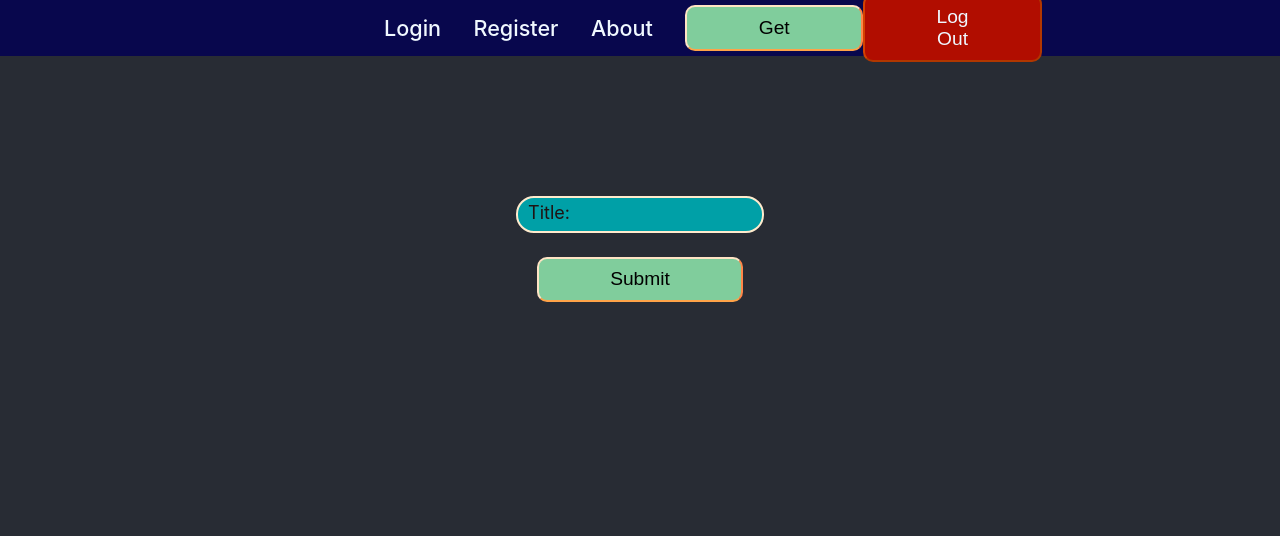
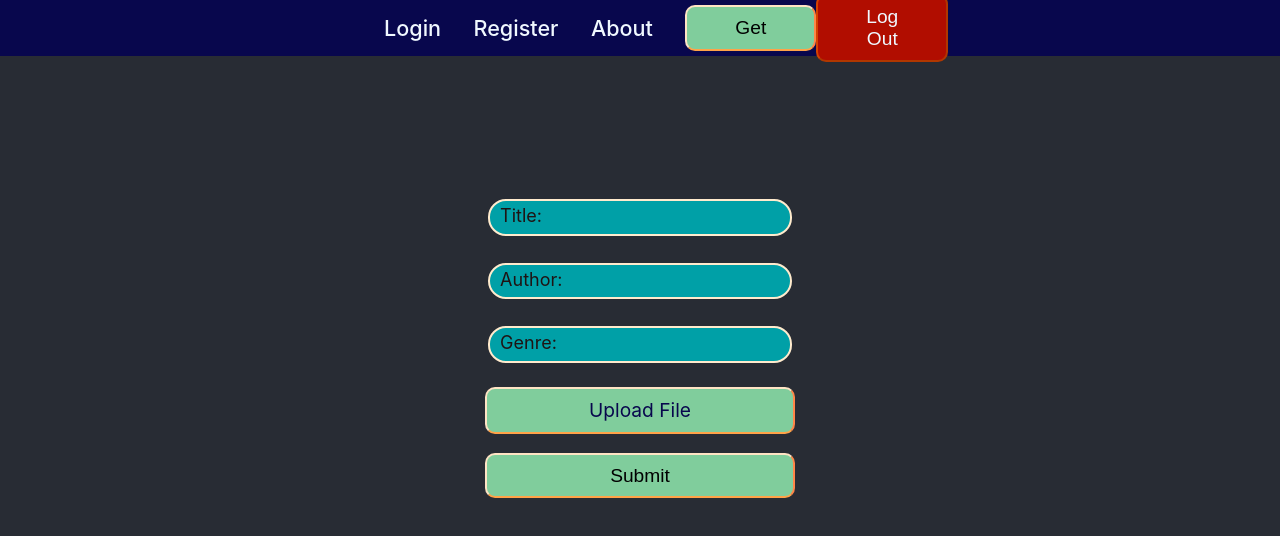
Before and after one commit to SebaJelonek/eComic_frontend, a React (Create React App) app: page /admin in a window 1280 px wide. Shown: the top 536 px of the page. Built offline with nearby package versions, Linux system fonts and the light colour scheme; no server answers.

Commit message:
added file input module | developing admin page

```diff
--- a/public/style.css
+++ b/public/style.css
@@ -12,3 +12,8 @@ body {
     font-family: source-code-pro, Menlo, Monaco, Consolas, 'Courier New',
       monospace;
   }
+  input{
+    font-family: -apple-system, BlinkMacSystemFont, 'Segoe UI', 'Roboto', 'Oxygen',
+      'Ubuntu', 'Cantarell', 'Fira Sans', 'Droid Sans', 'Helvetica Neue',
+      sans-serif;
+  }
--- a/src/components/Layout/Button/Button.module.css
+++ b/src/components/Layout/Button/Button.module.css
@@ -1,5 +1,5 @@
 .default{
-    padding: 0.5em 3.72em;
+    padding: 0.5em 2.5em;
     font-size: 1.2rem;
     border-radius: 10px;
 }
@@ -9,7 +9,7 @@
     border-left: bisque solid 2px;
     border-bottom:  #FFA348 solid 2px;
     border-right:  #FF8648 solid 2px;
-    transition: all 200ms linear;
+    transition: all 50ms linear;
 }
 .success:active{
     background-color: #80cd9c;
--- a/src/components/Layout/FileInput/FileInput.module.css
+++ b/src/components/Layout/FileInput/FileInput.module.css
@@ -0,0 +1,20 @@
+.file-input{
+    display: none;
+}
+.file-label__uploaded{
+    transition: all 200ms linear;
+    margin-bottom: 1em;
+}
+.file-label__empty{
+    padding: 0.5em 2.5em;
+    font-size: 1.2rem;
+    border-radius: 10px;
+    margin-bottom: 1em;
+    background-color: #80cd9c;
+    border-top: bisque solid 2px;
+    border-left: bisque solid 2px;
+    border-bottom:  #FFA348 solid 2px;
+    border-right:  #FF8648 solid 2px;
+    color: #08074D;
+    cursor: pointer;
+}
--- a/src/components/Layout/FileInput/FileInput.tsx
+++ b/src/components/Layout/FileInput/FileInput.tsx
@@ -1,21 +1,48 @@
-import React, { Fragment, useState } from 'react';
+import React, { Fragment, useEffect, useState } from 'react';
 import style from './FileInput.module.css';
 
 interface Props {
   name: string;
+  getFileName: (name: string) => void;
+  getFile: (file: File) => void;
 }
 
-const FileInput: React.FC<Props> = ({ name }) => {
-  const [newName, setNewName] = useState(name);
-  const updateTitle = (e: React.ChangeEvent<HTMLInputElement>) => {
-    setNewName(e.currentTarget.value);
-    console.log(e.currentTarget.value);
-    console.log(e.currentTarget);
+const FileInput: React.FC<Props> = ({ name, getFileName, getFile }) => {
+  const [file, setFile] = useState<File>();
+  const [fileName, setFileName] = useState('');
+
+  const onFileUpload = (e: React.ChangeEvent<HTMLInputElement>) => {
+    e.currentTarget.files !== null && setFile(e.currentTarget.files[0]);
   };
+
+  useEffect(() => {
+    file !== undefined && setFileName(file.name);
+  }, [file]);
+
+  useEffect(() => {
+    getFileName(fileName);
+    file !== undefined && getFile(file);
+  }, [getFileName, getFile, fileName, file]);
 
   return (
     <Fragment>
-      <input type='file' name={newName} id={newName} onChange={updateTitle} />
+      <label
+        className={
+          file === undefined
+            ? style['file-label__empty']
+            : style['file-label__uploaded']
+        }
+        htmlFor='file-upload'
+      >
+        {name !== '' ? name + ' file ready to upload' : 'Upload File'}
+      </label>
+      <input
+        className={style['file-input']}
+        type='file'
+        name='file-upload'
+        id='file-upload'
+        onChange={onFileUpload}
+      />
     </Fragment>
   );
 };
--- a/src/components/Layout/Form/Form.module.css
+++ b/src/components/Layout/Form/Form.module.css
@@ -1,4 +1,6 @@
 .center-form{
     width: fit-content;
     margin: 5em auto 0 auto;
+    display: flex;
+    flex-direction: column;
 }
--- a/src/components/Layout/Form/Form.tsx
+++ b/src/components/Layout/Form/Form.tsx
@@ -3,11 +3,16 @@ import style from './Form.module.css';
 
 interface Props {
   onFormSubmit: (e: React.FormEvent<HTMLFormElement>) => any;
+  encType?: 'multipart/form-data';
 }
 
-const Form: React.FC<Props> = ({ children, onFormSubmit }) => {
+const Form: React.FC<Props> = ({ children, onFormSubmit, encType }) => {
   return (
-    <form onSubmit={(e) => onFormSubmit(e)} className={style['center-form']}>
+    <form
+      encType=''
+      onSubmit={(e) => onFormSubmit(e)}
+      className={style['center-form']}
+    >
       {children}
     </form>
   );
--- a/src/components/Layout/InputField/InputField.tsx
+++ b/src/components/Layout/InputField/InputField.tsx
@@ -26,6 +26,7 @@ interface Props {
 const InputField: React.FC<Props> = ({ id, label, type, getInputValue }) => {
   const [input, setInput] = useState('');
   const { reset } = useContext(FormContext);
+
   useEffect(() => {
     getInputValue(input);
   }, [getInputValue, input]);
@@ -47,6 +48,7 @@ const InputField: React.FC<Props> = ({ id, label, type, getInputValue }) => {
         name={id}
         onChange={onValueChange}
         value={input}
+        required
       />
       <label
         // if input length is greater than 0
--- a/src/components/Pages/AdminPage/AdminPage.tsx
+++ b/src/components/Pages/AdminPage/AdminPage.tsx
@@ -1,26 +1,77 @@
 import React, { useState } from 'react';
 import Button from '../../Layout/Button/Button';
+import FileInput from '../../Layout/FileInput/FileInput';
 import Form from '../../Layout/Form/Form';
 import InputField from '../../Layout/InputField/InputField';
 
 const AdminPage: React.FC = () => {
-  const [title, setTitle] = useState('');
+  const [title, setTitle] = useState<string>('');
+  const [author, setAuthor] = useState<string>('');
+  const [genre, setGenre] = useState<string>('');
+  const [fileName, setFileName] = useState<string>('');
 
   const submitHandler = (e: React.FormEvent<HTMLFormElement>) => {
     e.preventDefault();
-    console.log(title);
+    if (author && title && genre && fileName) {
+      const upload = async () => {
+        const response = await fetch('http://localhost:1337/api/upload', {
+          method: 'POST',
+          mode: 'cors',
+          headers: { 'Content-Type': 'application/json' },
+          body: JSON.stringify({ title, author, genre, fileName }),
+        });
+        return response.json();
+      };
+
+      upload().then((res) => {
+        console.log(res.msg);
+      });
+    }
   };
+
+  const getTitle = (title: string) => {
+    setTitle(title);
+  };
+
+  const getAuthor = (author: string) => {
+    setAuthor(author);
+  };
+
+  const getGenre = (genre: string) => {
+    setGenre(genre);
+  };
+
+  const getFileName = (name: string) => {
+    setFileName(name);
+  };
+
+  const getFile = (file: File) => {};
 
   return (
     <div>
-      <Form onFormSubmit={submitHandler}>
+      <Form onFormSubmit={submitHandler} encType='multipart/form-data'>
         <InputField
-          getInputValue={(value) => {
-            setTitle(value);
-          }}
+          getInputValue={getTitle}
           id='title'
           label='Title'
           type='text'
+        />
+        <InputField
+          getInputValue={getAuthor}
+          id='author'
+          label='Author'
+          type='text'
+        />
+        <InputField
+          getInputValue={getGenre}
+          id='genre'
+          label='Genre'
+          type='text'
+        />
+        <FileInput
+          getFileName={getFileName}
+          name={fileName}
+          getFile={getFile}
         />
         <Button text='Submit' type='success' />
       </Form>
```
